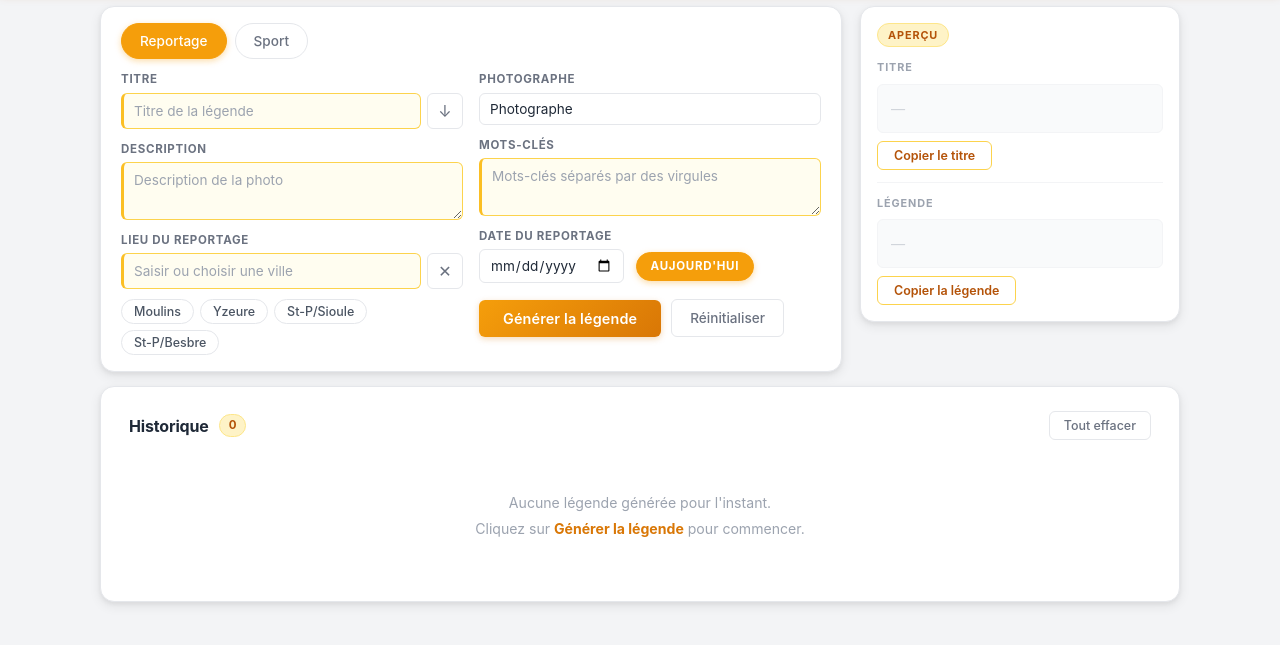
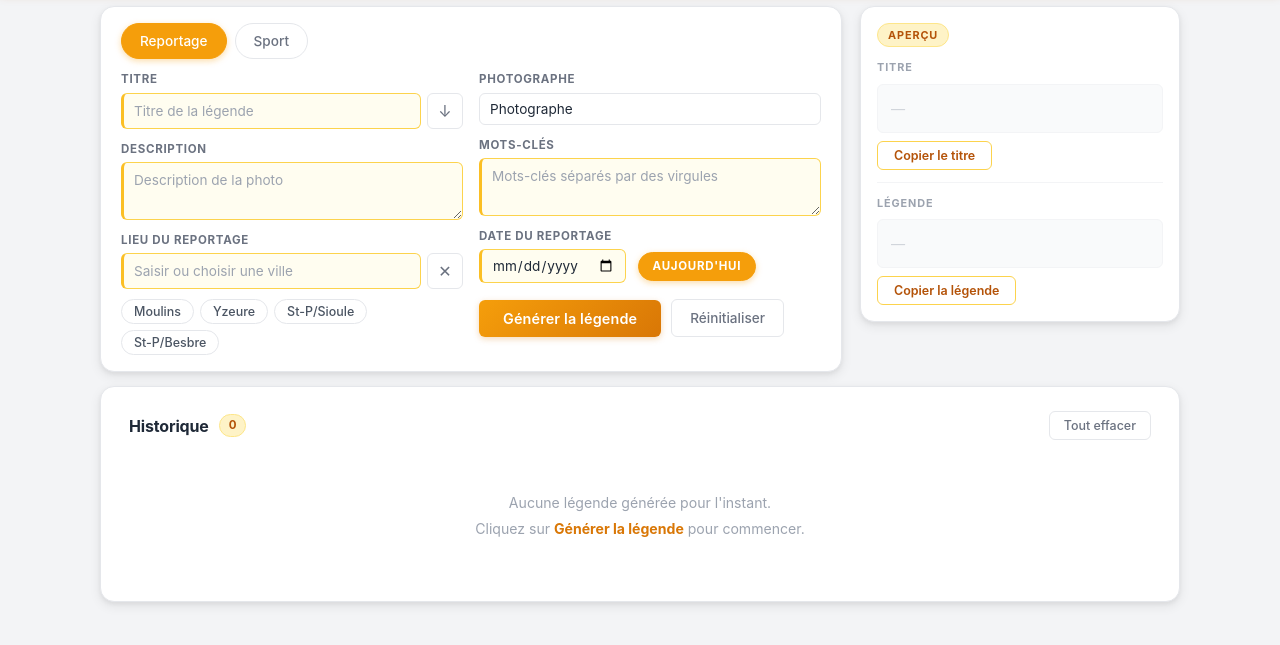
Before and after one commit to Robau419/legendapp, a plain HTML site: page index.html in a window 1280 px wide. Both pictures are taken after a click on the button "Réinitialiser". Shown: the part 75-720 px from the top of the page. Drawn offline with Linux system fonts and the light colour scheme.

Commit message:
Réinitialiser vide la date + surbrillance champ date vide (#7)
https://claude.ai/code/session_01PbE3ha3Xnohxg9n9BrtRwD

Co-authored-by: Claude <noreply@anthropic.com>

```diff
--- a/script.js
+++ b/script.js
@@ -162,7 +162,7 @@ function renderHistory() {
 
 // Surbrillance des champs vides + alerte date
 function updateFieldStates() {
-    ['title', 'description', 'city', 'photographer', 'textkeywords'].forEach(id => {
+    ['title', 'description', 'city', 'photographer', 'textkeywords', 'dateInput'].forEach(id => {
         const el = document.getElementById(id);
         if (el) el.classList.toggle('field-empty', el.value.trim() === '');
     });
@@ -296,6 +296,7 @@ document.getElementById('deleteAll').addEventListener('click', function() {
     document.getElementById('textkeywords').value = "";
     document.getElementById('title').value = "";
     document.getElementById('description').value = "";
+    document.getElementById('dateInput').value = "";
     document.getElementById('titleDisplay').innerText = "";
     document.getElementById('legendTxt').innerText = "";
     updateFieldStates();
--- a/style.css
+++ b/style.css
@@ -592,6 +592,7 @@ input[type="date"] {
 
 /* Champ vide : léger fond ambré + bordure gauche */
 input[type="text"].field-empty,
+input[type="date"].field-empty,
 textarea.field-empty {
   border-color: var(--amber-300);
   background: #fffdf0;
@@ -599,6 +600,7 @@ textarea.field-empty {
 }
 
 input[type="text"].field-empty:focus,
+input[type="date"].field-empty:focus,
 textarea.field-empty:focus {
   border-color: var(--amber-400);
   box-shadow: 0 0 0 3px rgba(251, 191, 36, 0.18);
```
